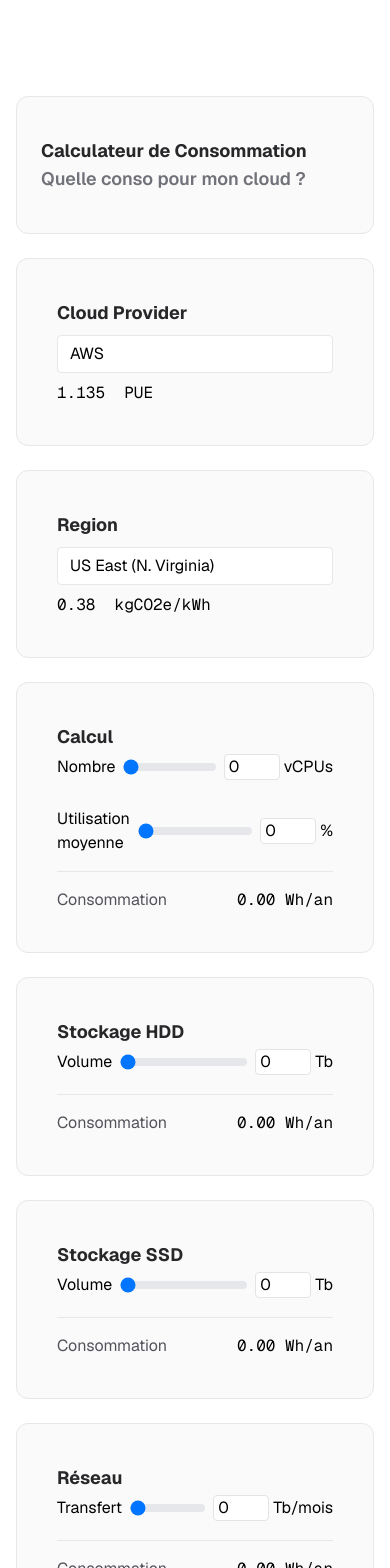
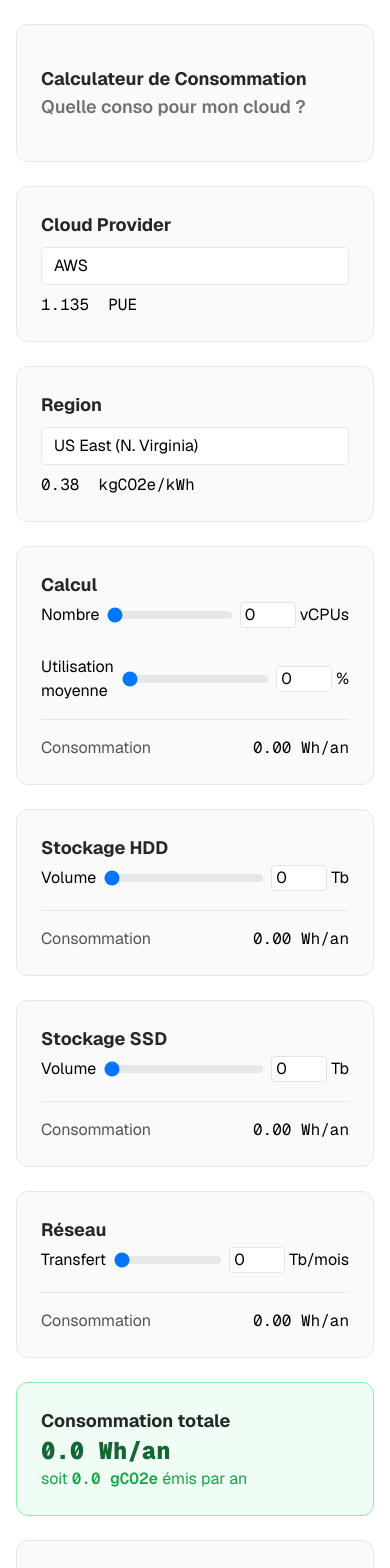
Before and after one commit to paulglx/conso-cloud, a React (Vite) app: page / in a window 390 px wide. Shown: the top 1568 px of the page. Built offline with nearby package versions, Linux system fonts and the light colour scheme.

Commit message:
feat: make graph responsive

```diff
--- a/src/App.tsx
+++ b/src/App.tsx
@@ -146,8 +146,11 @@ function App() {
     }
   };
   return (
-    <div className="mx-4 sm:mx-8 md:mx-16 lg:mx-32 my-24">
-      <Box title="Calculateur de Consommation" className="px-6 sm:px-8 md:px-10 py-10">
+    <div className="mx-4 sm:mx-8 md:mx-16 lg:mx-32 my-6 md:my-24">
+      <Box
+        title="Calculateur de Consommation"
+        className="px-6 sm:px-8 md:px-10 py-10"
+      >
         <h2 className="text-lg font-semibold text-zinc-500">
           Quelle conso pour mon cloud ?
         </h2>
@@ -293,15 +296,15 @@ function App() {
 
         <Box
           title="Consommation totale"
-          className="bg-green-100 border-green-300 col-span-1 sm:col-span-2 lg:col-span-3"
+          className="!bg-green-50 border-green-300 col-span-1 sm:col-span-2 lg:col-span-3"
         >
-          <div className="flex items-center gap-8">
+          <div className="flex flex-col md:flex-row items-start md:items-center gap-4 md:gap-8">
             <div>
-              <span className="text-4xl font-black text-green-800 geist-mono">
+              <span className="text-2xl md:text-4xl font-black text-green-800 geist-mono">
                 {formatUnit(totalElec, "Wh/an", 1)}
               </span>
               <br />
-              <span className="text-green-600">
+              <span className=" text-green-600">
                 soit&nbsp;
                 <span className="font-semibold geist-mono">
                   {formatUnit(co2Impact, "CO2e", 1)}
@@ -311,8 +314,8 @@ function App() {
             </div>
 
             {totalElec > 0 && (
-              <div className="flex-1">
-                <div className="h-6 flex rounded-full overflow-hidden relative ring-4 ring-white">
+              <div className="flex-1 w-full">
+                <div className="h-6 flex rounded-full text-center overflow-hidden relative ring-4 ring-white">
                   {[
                     { value: cpuImpact, color: "bg-blue-200", label: "Calcul" },
                     { value: hddImpact, color: "bg-yellow-200", label: "HDD" },
@@ -347,7 +350,10 @@ function App() {
           </div>
         </Box>
 
-        <Box title="Équivalences" className="col-span-1 sm:col-span-2 lg:col-span-3">
+        <Box
+          title="Équivalences"
+          className="col-span-1 sm:col-span-2 lg:col-span-3"
+        >
           <div className="grid grid-cols-1 gap-6">
             <div>
               <h4 className="font-semibold mb-3">Transports</h4>
--- a/src/Box.tsx
+++ b/src/Box.tsx
@@ -8,7 +8,9 @@ type BoxProps = {
 
 export function Box({ title, children, className = "" }: BoxProps) {
   return (
-    <div className={`w-full bg-zinc-50 border p-10 rounded-xl ${className}`}>
+    <div
+      className={`w-full bg-zinc-50 border p-6 md:p-10 rounded-xl ${className}`}
+    >
       <h3 className="text-lg text-zinc-800 font-bold">{title}</h3>
       {children}
     </div>
```
